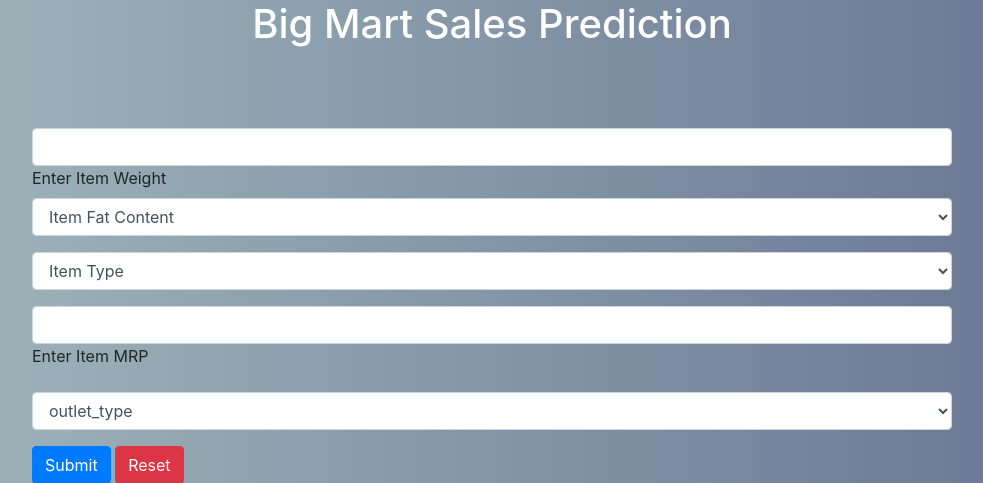
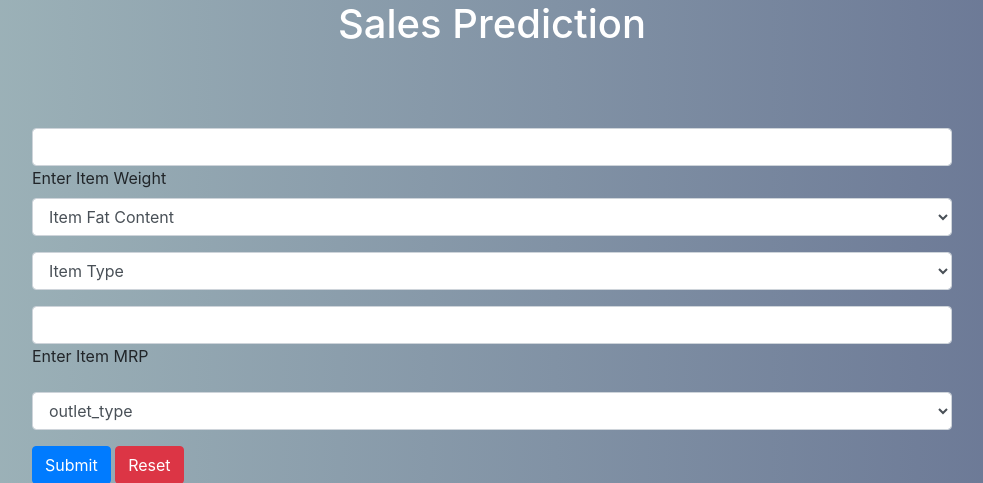
Before and after one commit to muhammadtaimoor145/Sales-Prediction-Using-Spark, a Flask app: page / in a window 1280 px wide. Shown: the top 483 px of the page, without its empty margins (148-1131 px from the left). Run offline with Flask 2, Linux system fonts and the light colour scheme; parts of the project's set-up code (start-up, migrations or seed data) failed here and were passed over; some libraries are stand-ins or nearby versions.

Commit message:
Update index.html

```diff
--- a/templates/index.html
+++ b/templates/index.html
@@ -1,7 +1,7 @@
 <!DOCTYPE html>
   <html lang="en" dir="ltr">
     <head>
-      <title>Big Mart Sales Prediction</title>
+      <title>Sales Prediction</title>
       <meta charset="utf-8">
       <link rel="stylesheet" href="https://stackpath.bootstrapcdn.com/bootstrap/4.1.3/css/bootstrap.min.css"
       integrity="sha384-MCw98/SFnGE8fJT3GXwEOngsV7Zt27NXFoaoApmYm81iuXoPkFOJwJ8ERdknLPMO" crossorigin="anonymous">
@@ -88,7 +88,7 @@
       <h1>
         <div style ="text-align:center">
           <font color='white'>
-            Big Mart Sales Prediction
+             Sales Prediction
           </font>
         </div>
       </h1>
```
